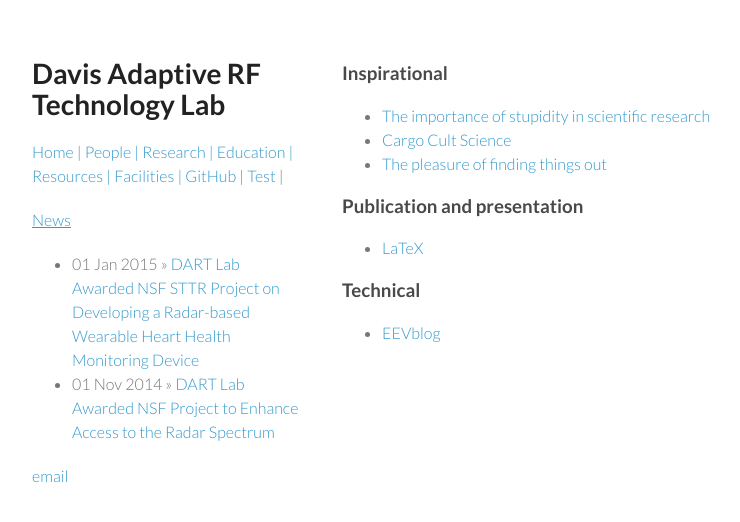
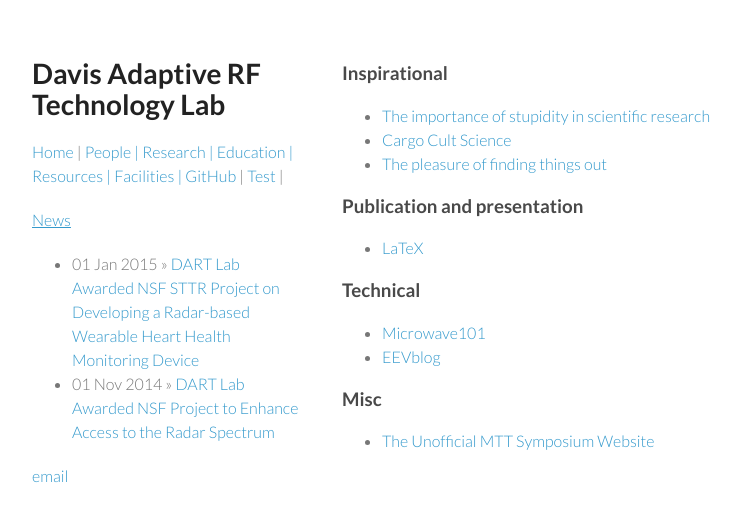
Before and after one commit to ucdart/ucdart.github.io, a Jekyll site: the page built from resources/index.md, in a window 1280 px wide. Shown: the top 522 px of the page, without its empty margins (128-868 px from the left). Built offline with Jekyll 4.4.1, drawn with Linux system fonts in a browser that asks for light colours.

Commit message:
Updated index.md

```diff
--- a/resources/index.md
+++ b/resources/index.md
@@ -16,4 +16,8 @@ published: true
 
 ### Technical
 
+* [Microwave101](http://www.microwaves101.com/)
 * [EEVblog](http://www.youtube.com/user/EEVblog?feature=watch)
+
+### Misc
+* [The Unofficial MTT Symposium Website](http://www.nonlintec.com/mttsymposium/)
```
